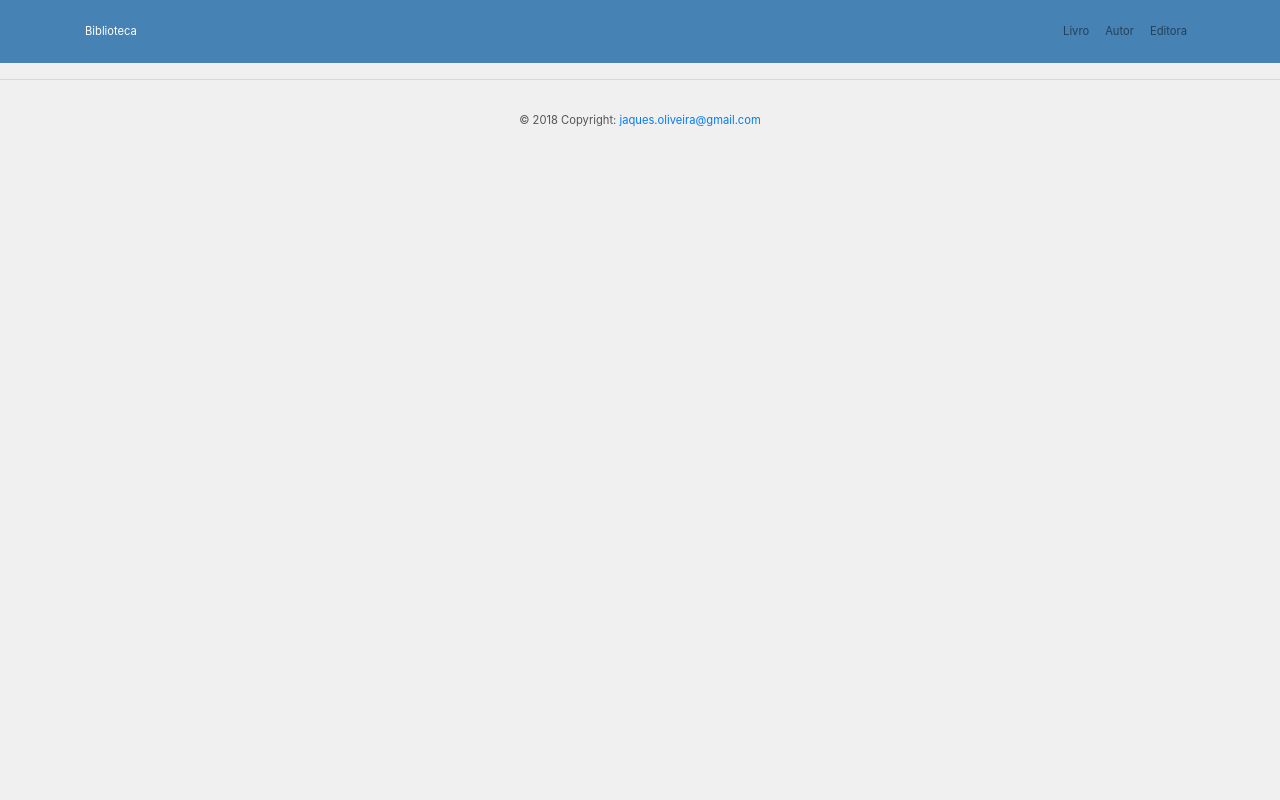
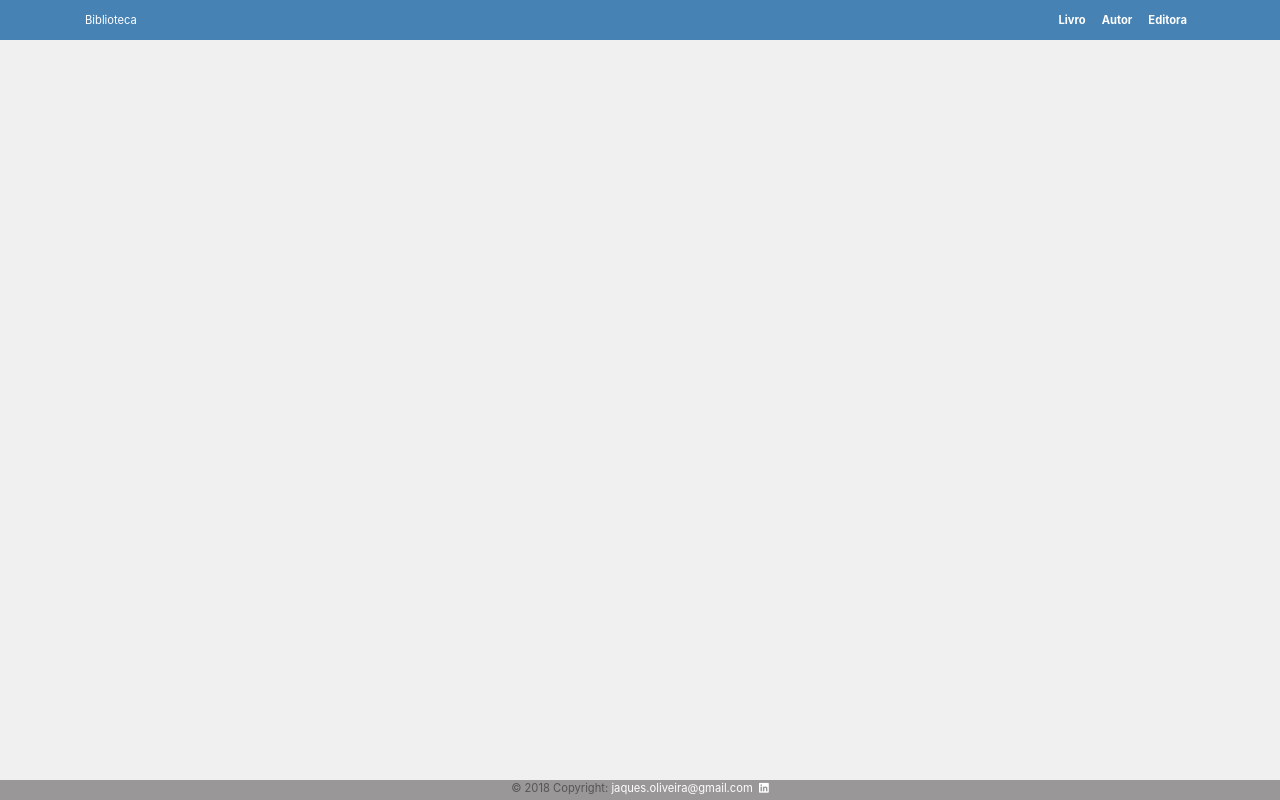
Before and after one commit to jaquesoliveira/biblioteca, an Angular app: page / in a window 1280 px wide. Built offline with nearby package versions, Linux system fonts and the light colour scheme.

Commit message:
tela de cadastro de autores finalizada

```diff
--- a/package.json
+++ b/package.json
@@ -3,7 +3,7 @@
   "version": "0.0.0",
   "scripts": {
     "ng": "ng",
-    "start": "ng serve --proxy-config proxy.conf.json",
+    "start": "ng serve --host 0.0.0.0 --proxy-config proxy.conf.json",
     "build": "ng build",
     "test": "ng test",
     "lint": "ng lint",
--- a/src/app/app.component.html
+++ b/src/app/app.component.html
@@ -7,6 +7,7 @@
 
     <div class="collapse navbar-collapse" id="navbarNav" >
       <ul class="navbar-nav mr-auto">
+
       </ul>
 
       <ul class="navbar-nav">
@@ -28,14 +29,9 @@
     <router-outlet></router-outlet>
 </div>
 
-<!-- Footer -->
-
-<footer class="page-footer font-small blue">
-    <hr>
-  <!-- Copyright -->
-  <div class="footer-copyright text-center py-3">© 2018 Copyright:
-    <a href="https://www.linkedin.com/in/jaquesoliveira"> jaques.oliveira@gmail.com</a>
+<footer class="myFooter">
+  <div class=" mt2">© 2018 Copyright:
+      <a href=""  class="link-footer"> jaques.oliveira@gmail.com</a>&nbsp;
+      <a href="https://www.linkedin.com/in/jaquesoliveira" class="link-footer"><i class="fab fa-linkedin"></i></a>
   </div>
-  <!-- Copyright -->
-
 </footer>
--- a/src/app/autor/autor.service.ts
+++ b/src/app/autor/autor.service.ts
@@ -12,8 +12,8 @@ const httpOptions = {
     headers: new HttpHeaders(
         {
             'Content-Type': 'application/json'
-
-        }//,'Access-Control-Allow-Origin': '*'
+            ,'Access-Control-Allow-Origin': '*'
+        }//
     ),
     body: null
   };
--- a/src/app/autor/pesquisar-autor/pesquisar-autor.component.html
+++ b/src/app/autor/pesquisar-autor/pesquisar-autor.component.html
@@ -20,7 +20,7 @@
   <br>
   <div class="myBox" *ngIf="autores.length > 0">
     <table  class="table table-striped table-hover table-sm" >
-    <thead class="">
+      <thead class="table-caption">
         <th width="30px">Código</th>
         <th width="200px">Nome</th>
         <th>Descrição</th>
@@ -40,6 +40,8 @@
       </tr>
     </table>
   </div>
-
+  <div class="mt-1">
+      Total de autores encontrados: {{autores.length}}
   </div>
 </div>
+</div>
--- a/src/assets/custom-style.css
+++ b/src/assets/custom-style.css
@@ -9,14 +9,16 @@ nav{
 	background-color: #4682B4;
     padding: 15px;
     color: #fff !important;
+    max-height: 40px;
 }
-
-/* input{
-    text-transform: uppercase;
-} */
 
 table{
     text-transform: capitalize;
+}
+
+.table-caption{
+    background-color: #4682B4;
+    color: #fff;
 }
 
 .botoes{
@@ -78,3 +80,34 @@ tr:hover{
     box-shadow: 2px 2px 5px #d0d0d0;
     border-radius: 5px;
 }
+
+.myFooter{
+    background-color: rgb(153, 151, 151);
+    position: fixed;
+    bottom: 0px;
+    height: 20px;
+    width: 100%;
+    text-align: center;
+    vertical-align: middle !important;
+}
+
+a.link-footer:link{
+    text-decoration: none;
+    color: #fff !important;
+}
+
+a.link-footer:visited{
+    text-decoration: none !important;
+    color: #fff !important;
+}
+
+a.link-footer:hover{
+    text-decoration: none;
+    color: #fff !important;
+}
+
+a.nav-link:any-link{
+    text-decoration: none;
+    color: #fff !important;
+    font-weight: bold;
+}
```
Also changed, not shown: src/app/autor/pesquisar-autor/pesquisar-autor.component.ts (line endings or trailing spaces). Lines whose indentation alone changed are shown as unchanged.
